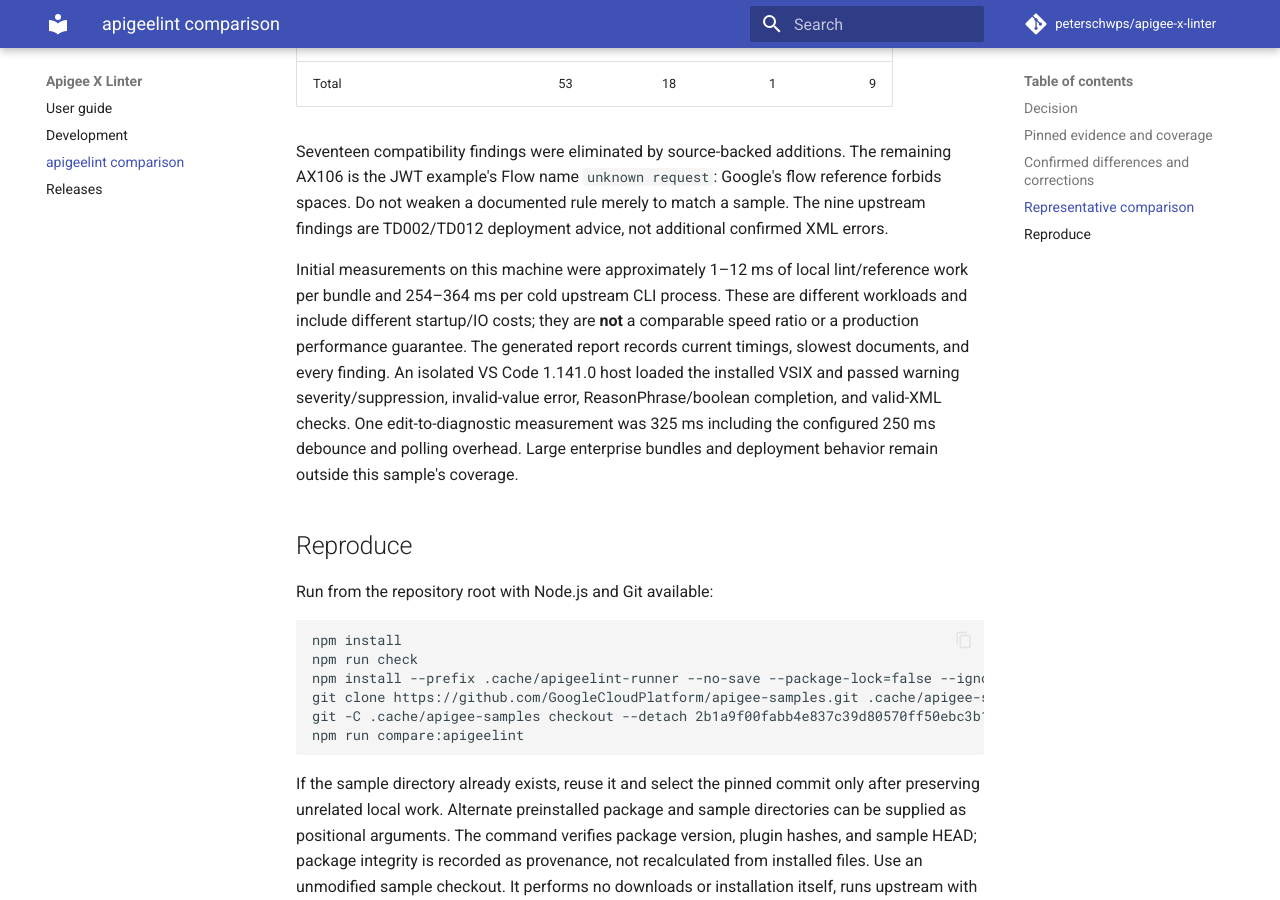
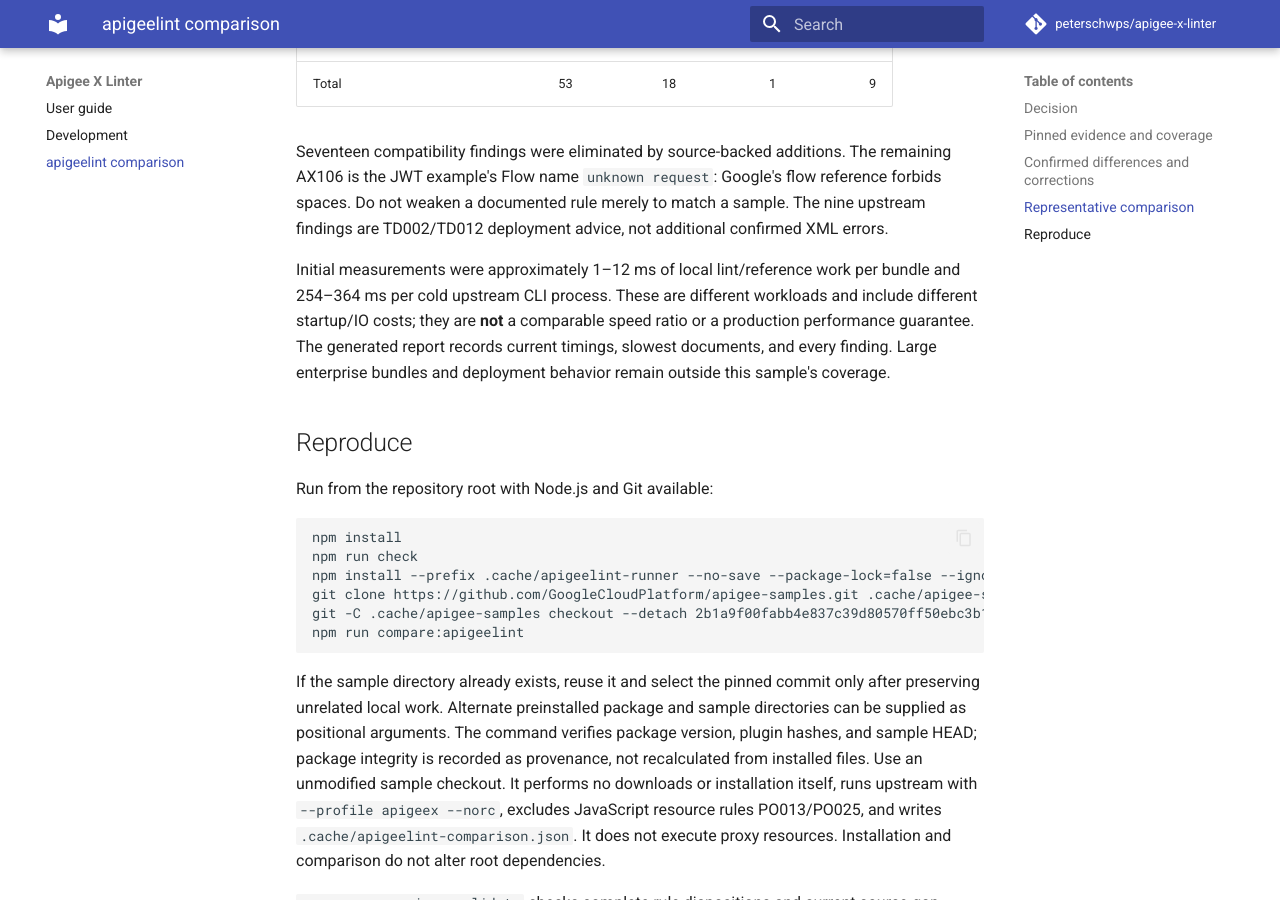
Before and after one commit to peterschwps/Apigee-X-Linter, an MkDocs documentation site: the page built from docs/apigeelint-review.md, in a window 1280 px wide and 900 px high, scrolled down 2704 px. Built offline with MkDocs 1.6.1 and Material for MkDocs 9.7.7, drawn with Linux system fonts in a browser that asks for light colours; comment, search, counter and statistics services are not loaded.

Commit message:
docs: focus documentation on users and contributors

```diff
--- a/docs/apigeelint-review.md
+++ b/docs/apigeelint-review.md
@@ -54,7 +54,7 @@ Eight bundles from [GoogleCloudPlatform/apigee-samples](https://github.com/Googl
 
 Seventeen compatibility findings were eliminated by source-backed additions. The remaining AX106 is the JWT example's Flow name `unknown request`: Google's flow reference forbids spaces. Do not weaken a documented rule merely to match a sample. The nine upstream findings are TD002/TD012 deployment advice, not additional confirmed XML errors.
 
-Initial measurements on this machine were approximately 1–12 ms of local lint/reference work per bundle and 254–364 ms per cold upstream CLI process. These are different workloads and include different startup/IO costs; they are **not** a comparable speed ratio or a production performance guarantee. The generated report records current timings, slowest documents, and every finding. An isolated VS Code 1.141.0 host loaded the installed VSIX and passed warning severity/suppression, invalid-value error, ReasonPhrase/boolean completion, and valid-XML checks. One edit-to-diagnostic measurement was 325 ms including the configured 250 ms debounce and polling overhead. Large enterprise bundles and deployment behavior remain outside this sample's coverage.
+Initial measurements were approximately 1–12 ms of local lint/reference work per bundle and 254–364 ms per cold upstream CLI process. These are different workloads and include different startup/IO costs; they are **not** a comparable speed ratio or a production performance guarantee. The generated report records current timings, slowest documents, and every finding. Large enterprise bundles and deployment behavior remain outside this sample's coverage.
 
 ## Reproduce
 
--- a/mkdocs.yml
+++ b/mkdocs.yml
@@ -17,4 +17,3 @@ nav:
   - User guide: index.md
   - Development: development.md
   - apigeelint comparison: apigeelint-review.md
-  - Releases: releases.md
```
Also changed, not shown: docs/development.md (+1 -1 lines), docs/releases.md (deleted, +0 -32 lines), 1 other file.
